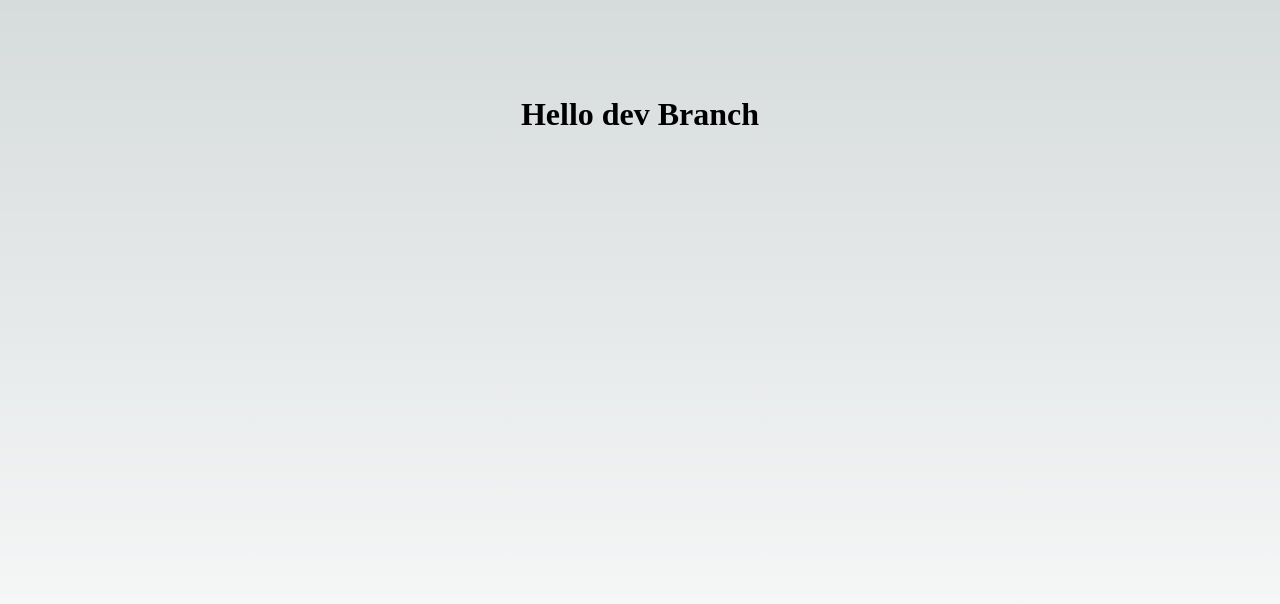
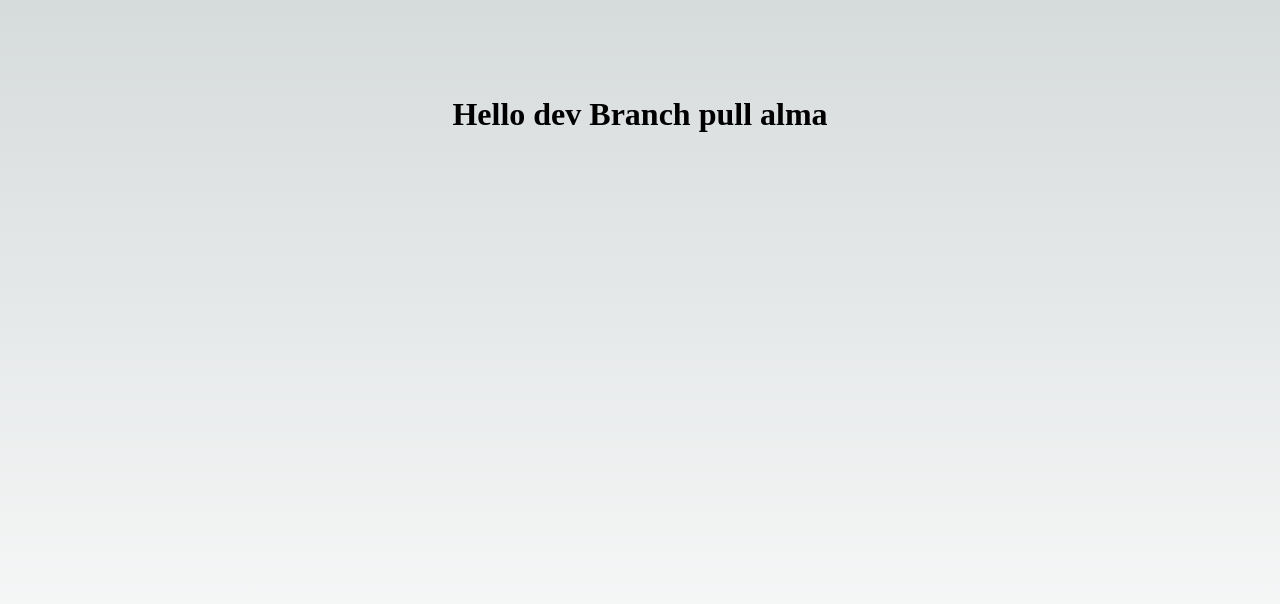
Before and after one commit to merovinjs/blog-nextjs-express, a Next.js app: page / in a window 1280 px wide. Shown: the top 604 px of the page. Built offline with nearby package versions, Linux system fonts and the light colour scheme.

Commit message:
Update page.tsx
pull alındı

```diff
--- a/app/page.tsx
+++ b/app/page.tsx
@@ -6,7 +6,7 @@ const inter = Inter({ subsets: ["latin"] });
 export default function Home() {
   return (
     <main className={styles.main}>
-      <h1>Hello dev Branch</h1>
+      <h1>Hello dev Branch pull alma</h1>
     </main>
   );
 }
```
